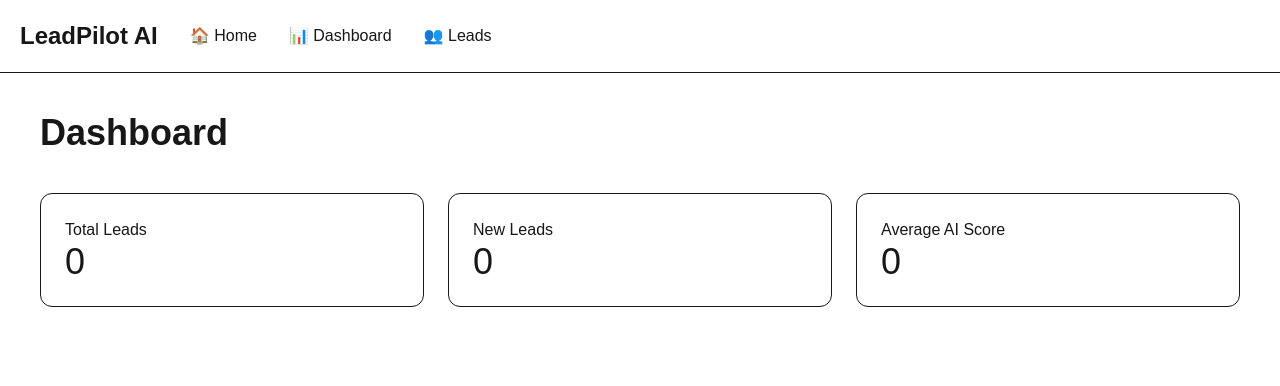
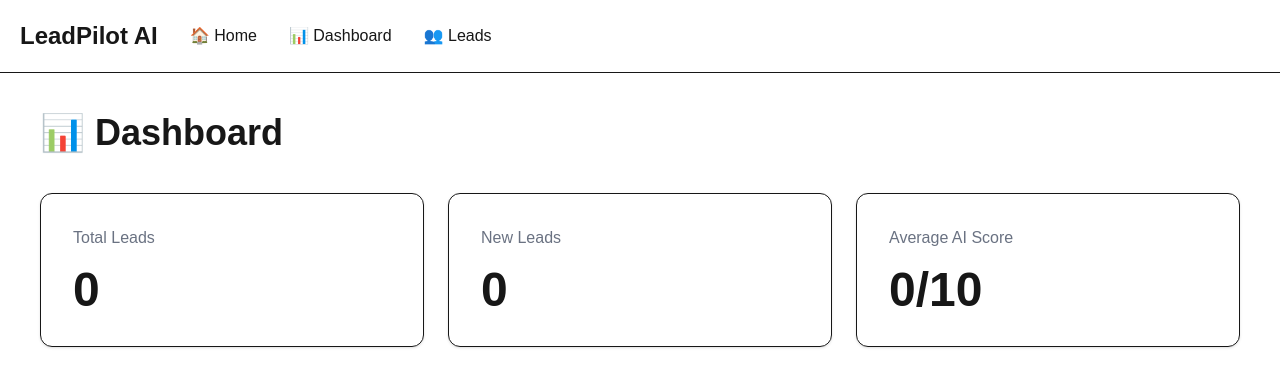
Before and after one commit to founderbychance/ai-sales-employee, a Next.js app: page /dashboard in a window 1280 px wide. Shown: the top 386 px of the page. Built offline with nearby package versions, Linux system fonts and the light colour scheme; no server answers; the database is empty.

Commit message:
Improved dashboard UI

```diff
--- a/src/app/dashboard/page.tsx
+++ b/src/app/dashboard/page.tsx
@@ -1,6 +1,7 @@
 import { supabase } from "@/lib/supabase";
 
 export default async function Dashboard() {
+
   const { data } = await supabase
     .from("leads")
     .select("*");
@@ -15,63 +16,84 @@ export default async function Dashboard() {
   const averageScore =
     data && data.length
       ? Math.round(
+
           data.reduce(
+
             (sum, lead) =>
+
               sum + (lead.ai_score || 0),
+
             0
+
           ) / data.length
+
         )
       : 0;
 
   return (
+
     <main className="min-h-screen p-10">
 
-      <h1 className="text-4xl font-bold">
+      <h1 className="text-4xl font-bold mb-10">
 
-        Dashboard
+        📊 Dashboard
 
       </h1>
 
-      <div className="grid grid-cols-3 gap-6 mt-10">
+      <div className="grid md:grid-cols-3 gap-6">
 
-        <div className="border p-6 rounded-xl">
+        <div className="border rounded-xl p-8 shadow-sm">
 
-          <h2>Total Leads</h2>
+          <p className="text-gray-500">
 
-          <p className="text-4xl">
+            Total Leads
+
+          </p>
+
+          <h2 className="text-5xl font-bold mt-4">
 
             {totalLeads}
 
-          </p>
+          </h2>
 
         </div>
 
-        <div className="border p-6 rounded-xl">
+        <div className="border rounded-xl p-8 shadow-sm">
 
-          <h2>New Leads</h2>
+          <p className="text-gray-500">
 
-          <p className="text-4xl">
+            New Leads
+
+          </p>
+
+          <h2 className="text-5xl font-bold mt-4">
 
             {newLeads}
 
-          </p>
+          </h2>
 
         </div>
 
-        <div className="border p-6 rounded-xl">
+        <div className="border rounded-xl p-8 shadow-sm">
 
-          <h2>Average AI Score</h2>
+          <p className="text-gray-500">
 
-          <p className="text-4xl">
-
-            {averageScore}
+            Average AI Score
 
           </p>
+
+          <h2 className="text-5xl font-bold mt-4">
+
+            {averageScore}/10
+
+          </h2>
 
         </div>
 
       </div>
 
     </main>
+
   );
+
 }
```
